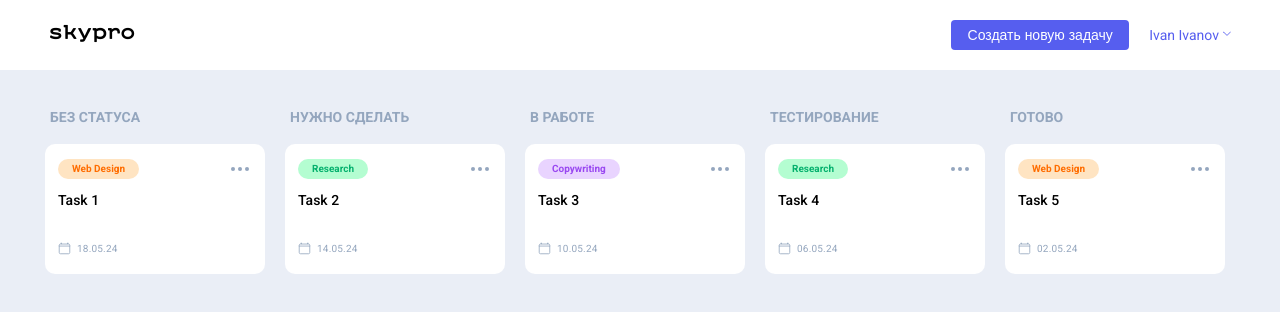
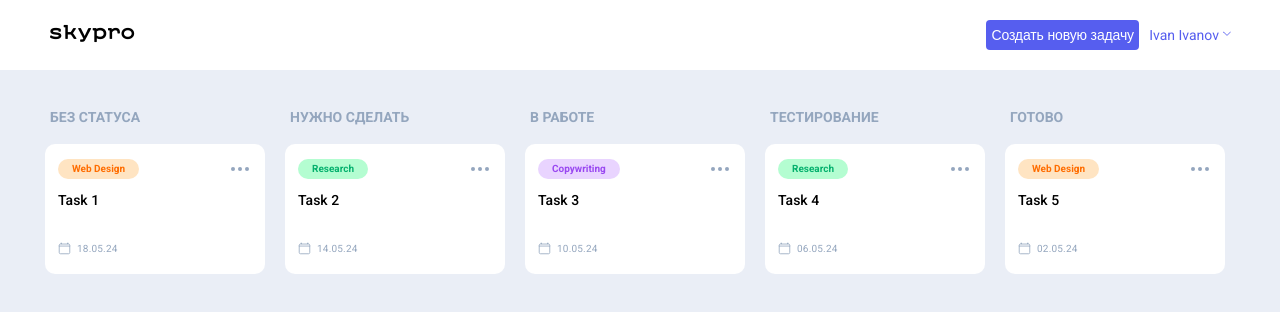
Before and after one commit to august-ra/third-course-kanban, a React (Vite) app: page / in a window 1280 px wide. Shown: the top 312 px of the page. Built offline with nearby package versions, Linux system fonts and the light colour scheme.

Commit message:
Made StyledButton.ts

```diff
--- a/src/components/Header/Header.tsx
+++ b/src/components/Header/Header.tsx
@@ -1,5 +1,6 @@
 import { Dispatch, FC as ReactFC, SetStateAction, useState } from "react"
 import * as Styled from "./Header.styled"
+import { StyledButton } from "../Shared/StyledButton/StyledButton"
 import PopUser from "../Popups/PopUser/PopUser"
 import { TaskData } from "../../data/tasks"
 
@@ -45,9 +46,9 @@ function Header({ theme, onToggleTheme, onAddTask }: HeaderProps): ReactFC {
           </Styled.HeaderLogoWrapper>
 
           <Styled.HeaderNav>
-            <Styled.HeaderNavButton id="btnMainNew" onClick={handleAddTask}>
+            <StyledButton $isAccent={true} id="btnMainNew" onClick={handleAddTask}>
               <a href="#popNewCard">Создать новую задачу</a>
-            </Styled.HeaderNavButton>
+            </StyledButton>
 
             <Styled.HeaderNavUser href="#user-set-target" onClick={handleOpenPopUser}>
               Ivan Ivanov
--- a/src/components/Popups/PopExit/PopExit.tsx
+++ b/src/components/Popups/PopExit/PopExit.tsx
@@ -1,5 +1,6 @@
 import { FC as ReactFC } from "react"
 import * as Styled from "./PopExit.styled"
+import { StyledButton } from "../../Shared/StyledButton/StyledButton"
 
 
 function PopExit(): ReactFC {
@@ -11,12 +12,12 @@ function PopExit(): ReactFC {
 
           <Styled.PopExitForm id="formExit" action="#">
             <Styled.PopExitFormGroup>
-              <Styled.PopExitFormButtonYes id="exitYes">
+              <StyledButton $isAccent={true} id="exitYes">
                 <a href="modal/signin.html">Да, выйти</a>
-              </Styled.PopExitFormButtonYes>
-              <Styled.PopExitFormButtonNo id="exitNo">
+              </StyledButton>
+              <StyledButton $isAccent={false} id="exitNo">
                 <a href="main.html">Нет, остаться</a>
-              </Styled.PopExitFormButtonNo>
+              </StyledButton>
             </Styled.PopExitFormGroup>
           </Styled.PopExitForm>
         </Styled.PopExitBlock>
--- a/src/components/Popups/PopNewCard/PopNewCard.styled.ts
+++ b/src/components/Popups/PopNewCard/PopNewCard.styled.ts
@@ -1,5 +1,6 @@
 import styled, { css } from "styled-components"
 import * as Styled from "../../Shared/SharedStyles"
+import { StyledButton } from "../../Shared/StyledButton/StyledButton"
 import { getCSSForColor } from "../../../lib/hooks"
 import { ThemeData } from "../../Themes"
 
@@ -194,20 +195,9 @@ export const PopNewCardCategoriesThemeText = styled.p`
   white-space: nowrap;
 `
 
-export const PopNewCardButtonCreate = styled.button`
+export const PopNewCardButtonCreate = styled(StyledButton)`
   width: 132px;
-  height: 30px;
-  background-color: #565EEF;
-  border-radius: 4px;
-  border: 0;
-  outline: none;
-  font-size: 14px;
-  font-weight: 500;
-  line-height: 1;
-  color: #FFFFFF;
   float: right;
-
-  ${Styled.Hover01};
 
   @media screen and (max-width: 495px) {
     width: 100%;
--- a/src/components/Popups/PopNewCard/PopNewCard.tsx
+++ b/src/components/Popups/PopNewCard/PopNewCard.tsx
@@ -46,7 +46,7 @@ function PopNewCard(): ReactFC {
               </Styled.PopNewCardCategoriesThemes>
             </Styled.PopNewCardCategories>
 
-            <Styled.PopNewCardButtonCreate id="btnCreate">Создать задачу</Styled.PopNewCardButtonCreate>
+            <Styled.PopNewCardButtonCreate $isAccent={true} id="btnCreate">Создать задачу</Styled.PopNewCardButtonCreate>
           </Styled.PopNewCardContent>
         </Styled.PopNewCardBlock>
       </Styled.PopNewCardContainer>
--- a/src/components/Popups/PopUser/PopUser.styled.ts
+++ b/src/components/Popups/PopUser/PopUser.styled.ts
@@ -1,5 +1,6 @@
 import styled, { css } from "styled-components"
 import * as Styled from "../../Shared/SharedStyles"
+import { StyledButton } from "../../Shared/StyledButton/StyledButton"
 import { ThemeData } from "../../Themes"
 
 
@@ -65,6 +66,8 @@ export const PopUserThemeCheckbox = styled.input<{ theme: ThemeData }>`
   border-radius: 100px;
   background: ${(props) => props.theme.body};
   outline: none;
+  //-webkit-appearance: none;
+  //-moz-appearance: none;
   appearance: none;
 
   &::before {
@@ -84,15 +87,7 @@ export const PopUserThemeCheckbox = styled.input<{ theme: ThemeData }>`
   }
 `
 
-export const PopUserButtonExit = styled.button<{ theme: ThemeData }>`
+export const PopUserButtonExit = styled(StyledButton)<{ theme: ThemeData }>`
   width: 72px;
   height: 30px;
-  background: transparent;
-  color: ${(props) => props.theme.extra};
-  border-radius: 4px;
-  border: 1px solid ${(props) => props.theme.extra};
-
-  & a {
-    color: inherit;
-  }
 `
--- a/src/components/Popups/PopUser/PopUser.tsx
+++ b/src/components/Popups/PopUser/PopUser.tsx
@@ -19,7 +19,7 @@ function PopUser({ theme, onToggleTheme }: PopUserProps): ReactFC {
         <Styled.PopUserThemeCheckbox type="checkbox" className="checkbox" name="checkbox" onChange={onToggleTheme} />
       </Styled.PopUserTheme>
 
-      <Styled.PopUserButtonExit type="button" className="_hover03">
+      <Styled.PopUserButtonExit $isAccent={false} type="button" className="_hover03">
         <a href="#popExit">Выйти</a>
       </Styled.PopUserButtonExit>
     </Styled.PopUser>
--- /dev/null
+++ b/src/components/Shared/StyledButton/StyledButton.ts
@@ -0,0 +1,59 @@
+import styled, { css } from "styled-components"
+import * as Styled from "../SharedStyles"
+import { ThemeData } from "../../Themes"
+
+
+export const StyledButton = styled.button<{ $isAccent?: boolean }>`
+  width: 153px;
+  height: 30px;
+  border-radius: 4px;
+  outline: none;
+  font-size: 14px;
+  line-height: 21px;
+  font-weight: 500;
+  letter-spacing: -0.14px;
+
+  & a {
+    width: 100%;
+    height: 100%;
+    color: inherit;
+    display: flex;
+    align-items: center;
+    justify-content: center;
+  }
+
+  ${(props) => {
+    return props.$isAccent
+      ? MasterButton
+      : SlaveButton
+  }}
+`
+
+const MasterButton = css`
+  color: #FFFFFF;
+  background-color: #565EEF;
+  border: none;
+  margin-right: 10px;
+
+  ${Styled.Hover01};
+
+  @media only screen and (max-width: 375px) {
+    width: 100%;
+    height: 40px;
+    margin-right: 0;
+    margin-bottom: 10px;
+  }
+`
+
+const SlaveButton = css<{ theme: ThemeData }>`
+  color: ${(props) => props.theme.extra};
+  background-color: transparent;
+  border: 0.7px solid ${(props) => props.theme.extra};
+
+  ${Styled.Hover03};
+
+  @media only screen and (max-width: 375px) {
+    width: 100%;
+    height: 40px;
+  }
+`
```
